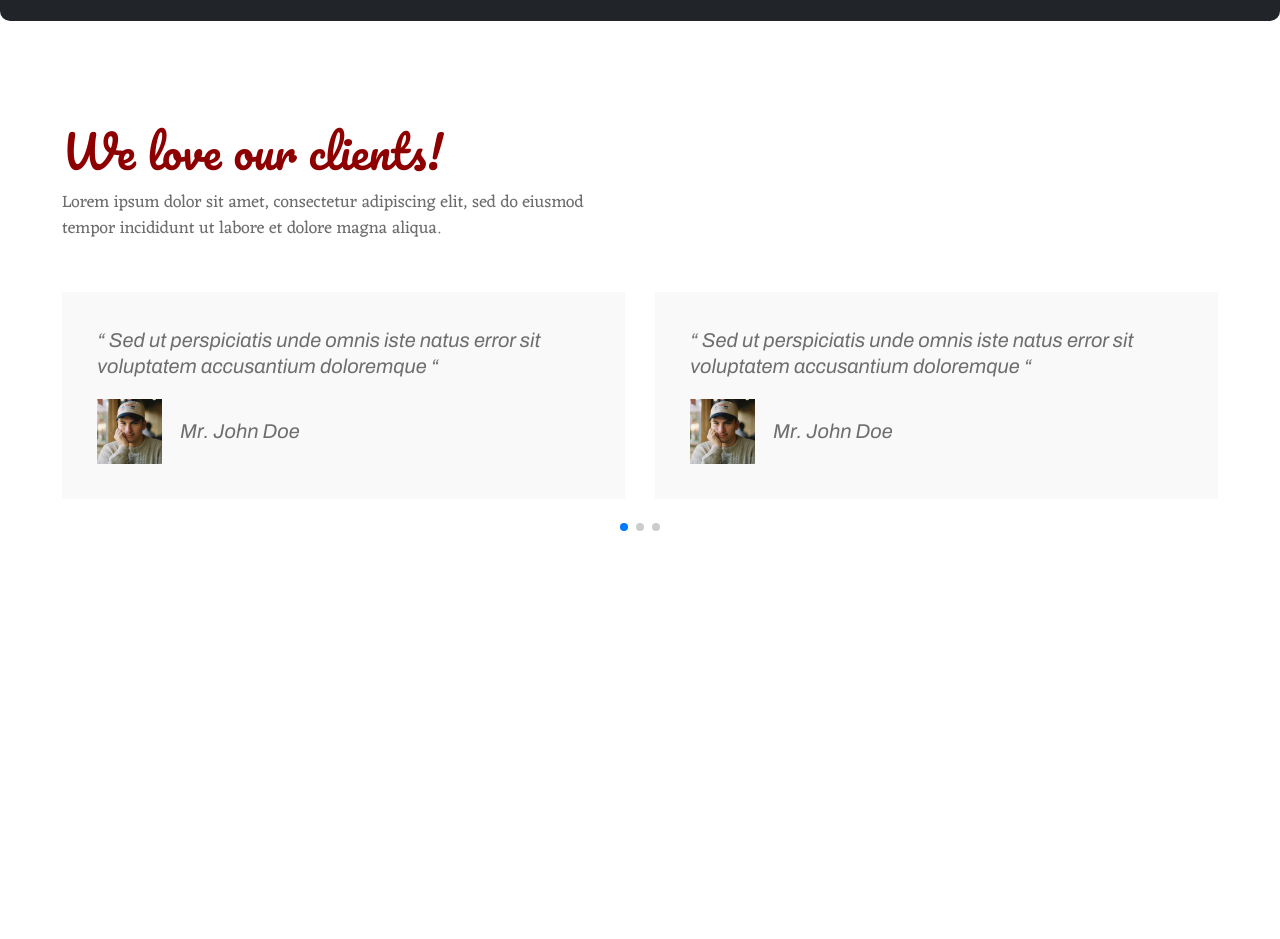
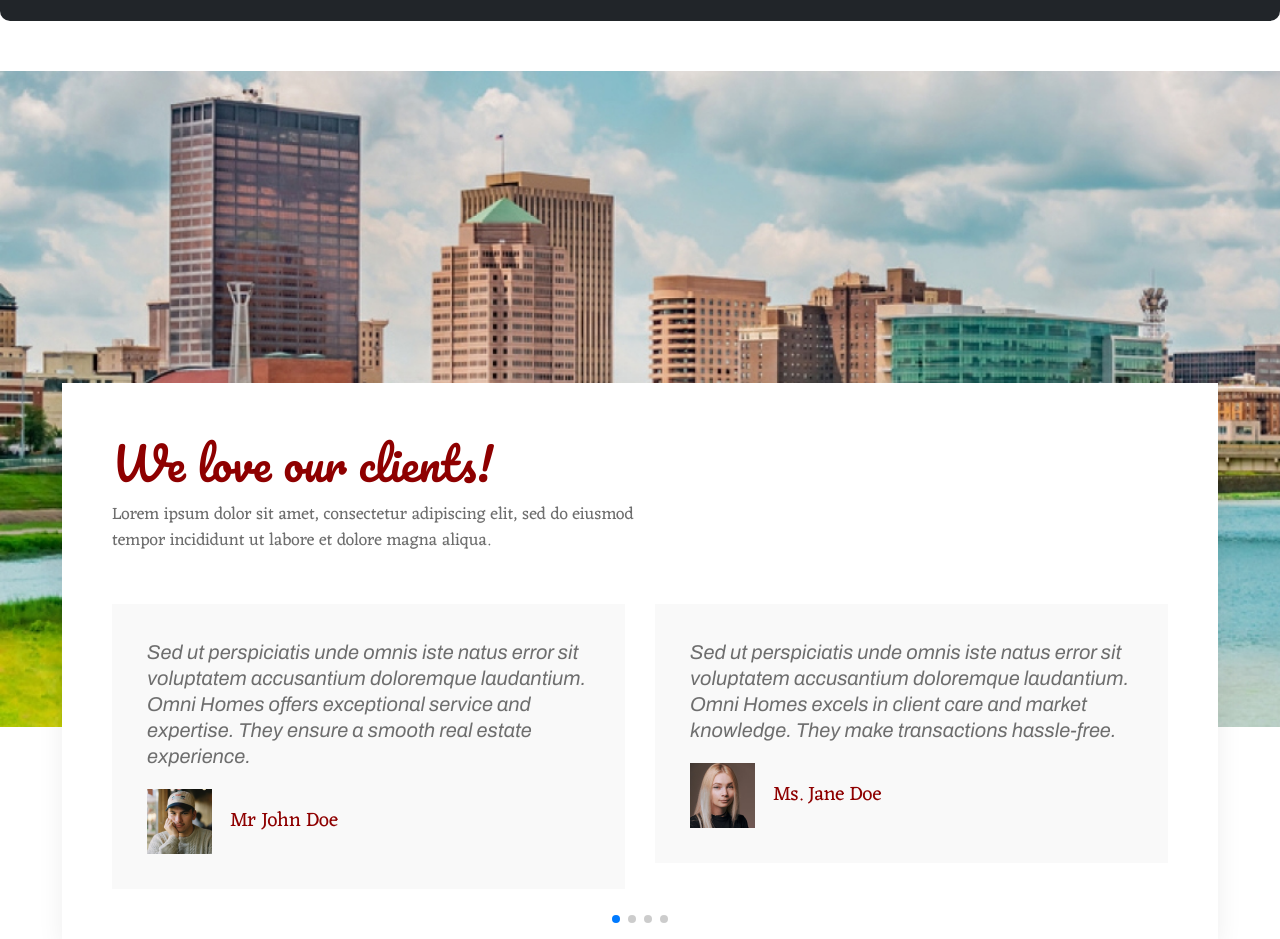
Before and after one commit to nahid-hn-kiran/omni-homes, a React (Vite) app: page / in a window 1280 px wide. Shown: the part 2080-3019 px from the top of the page. Before the commit the page ends 2629 px from the top, so only its background shows below. Built offline with nearby package versions, Linux system fonts and the light colour scheme.

Commit message:
Testimonial added

```diff
--- a/src/components/Testimonial/Testimonial.css
+++ b/src/components/Testimonial/Testimonial.css
@@ -1,9 +1,16 @@
+.testimonial {
+  background-image: url("/assets/images/testimonial-bg.png");
+  background-size: cover;
+  background-repeat: no-repeat;
+  padding: 50px;
+}
+
 .clients-on-us {
   position: relative;
-}
-
-.testimonial {
+  background-color: var(--white);
+  box-shadow: 0 10px 25px 0 #00000012;
   padding: 50px;
+  top: 262px;
 }
 
 .reviewer img {
@@ -19,10 +26,3 @@
 .swiper.swiper-initialized.swiper-horizontal.swiper-backface-hidden.mySwiper {
   position: static;
 }
-
-.swiper-pagination-fraction,
-.swiper-pagination-custom,
-.swiper-horizontal > .swiper-pagination-bullets,
-.swiper-pagination-bullets.swiper-pagination-horizontal {
-  bottom: -40px !important;
-}
--- a/src/components/Testimonial/Testimonial.jsx
+++ b/src/components/Testimonial/Testimonial.jsx
@@ -4,6 +4,7 @@ import TestimonialCard from "./TestimonialCard";
 import "swiper/css";
 import "swiper/css/pagination";
 import { Pagination } from "swiper/modules";
+import { testimonialData } from "../../constants";
 
 const Testimonial = () => {
   return (
@@ -28,15 +29,11 @@ const Testimonial = () => {
               modules={[Pagination]}
               className="mySwiper"
             >
-              <SwiperSlide>
-                <TestimonialCard />
-              </SwiperSlide>
-              <SwiperSlide>
-                <TestimonialCard />
-              </SwiperSlide>
-              <SwiperSlide>
-                <TestimonialCard />
-              </SwiperSlide>
+              {testimonialData.map((data) => (
+                <SwiperSlide key={data.id}>
+                  <TestimonialCard reviews={data} />
+                </SwiperSlide>
+              ))}
             </Swiper>
           </div>
         </div>
--- a/src/components/Testimonial/TestimonialCard.jsx
+++ b/src/components/Testimonial/TestimonialCard.jsx
@@ -1,16 +1,14 @@
-import { johnImg } from "../../utils";
 import "./Testimonial.css";
 
-const TestimonialCard = () => {
+const TestimonialCard = (props) => {
+  console.log(props);
+  const { img, author, comment } = props?.reviews;
   return (
     <div className="testimionial-card">
-      <p className="review-text">
-        “ Sed ut perspiciatis unde omnis iste natus error sit voluptatem
-        accusantium doloremque “
-      </p>
+      <p className="review-text">{comment && comment}</p>
       <div className="reviewer d-flex align-items-center gap-top-20">
-        <img src={johnImg} alt="john" />
-        <p className="review-text">Mr. John Doe</p>
+        <img src={img && img} alt={author && author} />
+        <p className="review-title">{author && author}</p>
       </div>
     </div>
   );
--- a/src/constants/index.js
+++ b/src/constants/index.js
@@ -2,6 +2,8 @@ import {
   findMyHomeImg,
   helpMeRelocateImg,
   homeTeamCardImg,
+  janeImg,
+  johnImg,
   sellMyHouseImg,
 } from "../utils";
 
@@ -37,3 +39,34 @@ export const homeSideCard = {
     "Lorem ipsum dolor sit amet, consectetur adipiscing elit, sed do eiusmod tempor incididunt ut labore et dolore magna aliqua. Lorem ipsum dolor sit amet, consectetur adipiscing elit, sed do eiusmod tempor incididunt ut labore et dolore magna aliqua. Lorem ipsum dolor sit amet, consectetur adipiscing elit, sed do eiusmod tempor incididunt ut labore et dolore magna aliqua.",
   meetTeamBtn: true,
 };
+
+export const testimonialData = [
+  {
+    id: 1,
+    img: johnImg,
+    author: "Mr John Doe",
+    comment:
+      "Sed ut perspiciatis unde omnis iste natus error sit voluptatem accusantium doloremque laudantium. Omni Homes offers exceptional service and expertise. They ensure a smooth real estate experience.",
+  },
+  {
+    id: 2,
+    img: janeImg,
+    author: "Ms. Jane Doe",
+    comment:
+      " Sed ut perspiciatis unde omnis iste natus error sit voluptatem accusantium doloremque laudantium. Omni Homes excels in client care and market knowledge. They make transactions hassle-free.",
+  },
+  {
+    id: 3,
+    img: johnImg,
+    author: "Mr. Jeff Doe",
+    comment:
+      "Sed ut perspiciatis unde omnis iste natus error sit voluptatem accusantium doloremque laudantium. Omni Homes provides reliable real estate services. Their attention to detail ensures seamless transactions.",
+  },
+  {
+    id: 4,
+    img: janeImg,
+    author: "Ms. Jeffer Doe",
+    comment:
+      "Sed ut perspiciatis unde omnis iste natus error sit voluptatem accusantium doloremque laudantium. Omni Homes is known for efficient service and deep insights. Their personalized approach ensures a smooth process.",
+  },
+];
--- a/src/index.css
+++ b/src/index.css
@@ -97,6 +97,12 @@ a {
   color: var(--gray);
 }
 
+.review-title {
+  font-size: 20px;
+  line-height: 29px;
+  color: var(--primary-red);
+}
+
 .city-title {
   font-size: 25px;
   line-height: 46px;
--- a/src/utils/index.js
+++ b/src/utils/index.js
@@ -22,3 +22,6 @@ export const johnImg = john;
 
 import jane from "/assets/images/jane.png";
 export const janeImg = jane;
+
+import testimonialBg from "/assets/images/testimonial-bg.png";
+export const testimonialBgImg = testimonialBg;
```
Also changed, not shown: public/assets/images/testimonial-bg.png (added).
